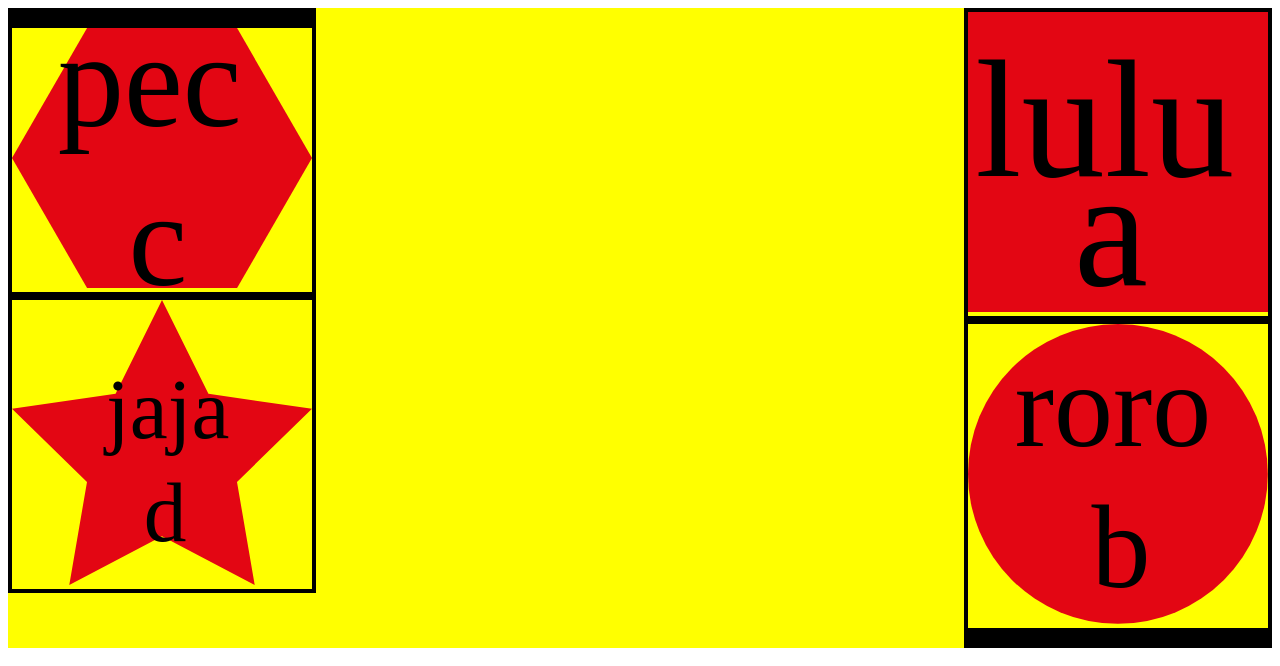
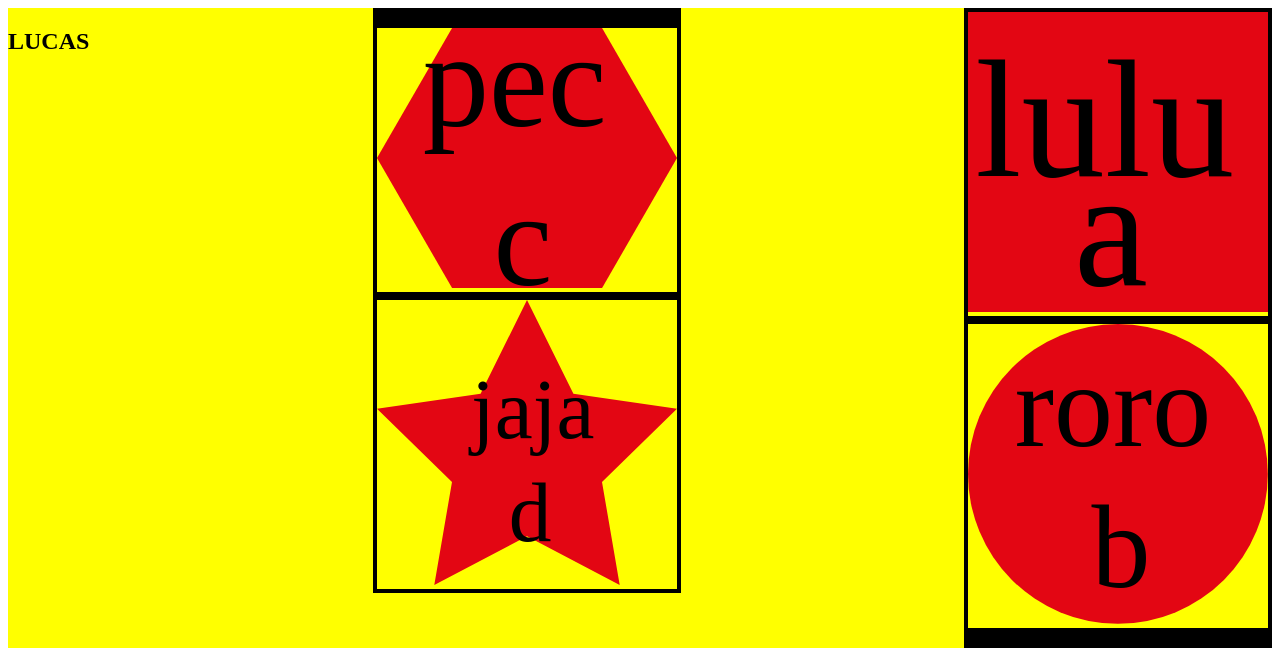
Before and after one commit to janocka/crossing-bridge, a plain HTML site: page etape1b.html in a window 1280 px wide. Shown: the top 666 px of the page. Drawn offline with Linux system fonts and the light colour scheme.

Commit message:
Update etape1b.html

```diff
--- a/etape1b.html
+++ b/etape1b.html
@@ -6,7 +6,7 @@
     <link rel="stylesheet" href="css/main.css">
   </head>
   <body>
-<section>
+<section> <h1> LUCAS </h1>
 
 
   <div class="left-bank">
```
